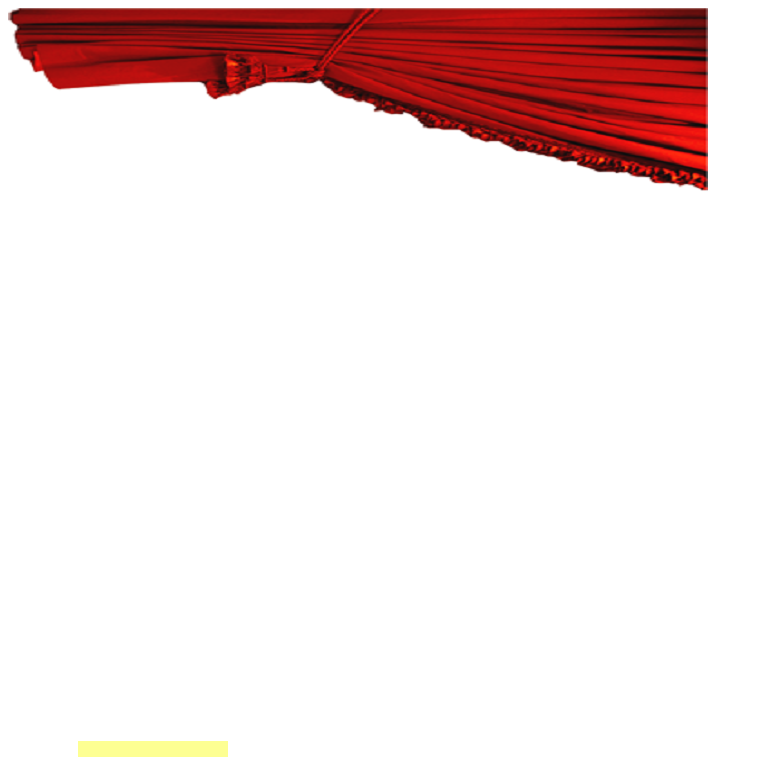
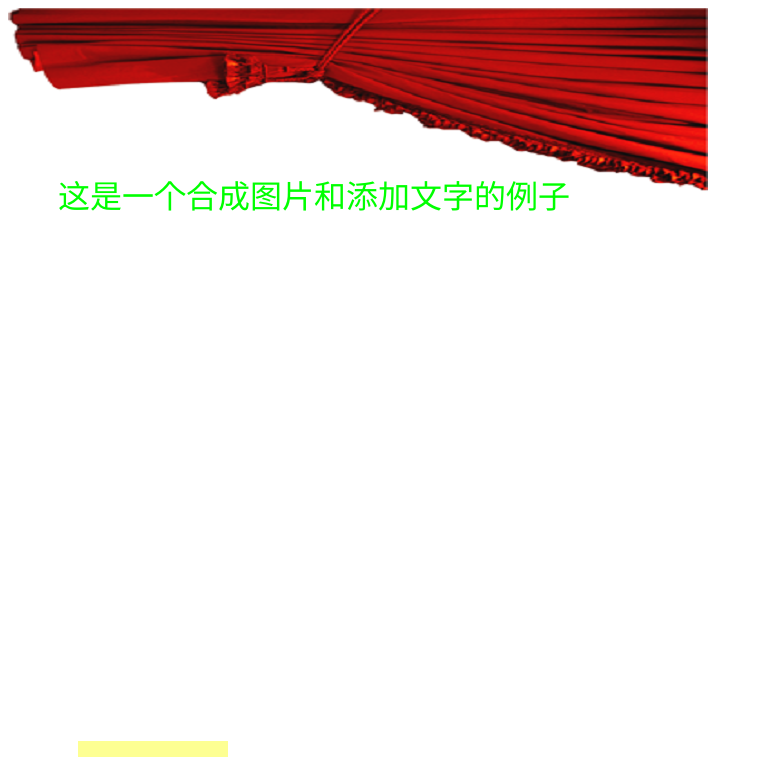
Before and after one commit to linylmfos/photo-merge, a plain HTML site: page canvas.html in a window 1280 px wide. Shown: the top 757 px of the page, without its empty margins (0-763 px from the left). Drawn offline with Linux system fonts and the light colour scheme.

Commit message:
Update canvas.html

```diff
--- a/canvas.html
+++ b/canvas.html
@@ -14,7 +14,7 @@
         var ctx = c.getContext('2d');
         // c.width = 700;
         // c.height = 933;
-
+        ctx.font="2rem Arial";
         ctx.rect(0,0,700, 933);
         ctx.fillStyle = '#0f0';
         ctx.fill();
@@ -23,12 +23,12 @@
         img.src = './image/s.png';
         img.onload = function(){
             ctx.drawImage(img, 0, 0, 700,933);
+            ctx.fillText("这是一个合成图片和添加文字的例子",50,200);
             var img2 = new Image;
             img2.src = './image/pic2.png';
             img2.onload = function(){
                 ctx.drawImage(img2,70,733,150,150);
-                var base64 = c.toDataURL('image/png');
-                console.log(base64);
+                base64=c.toDataURL('image/png');
                 var img1 = document.getElementById('show');
                 img1.setAttribute('src', base64);
             }
```
